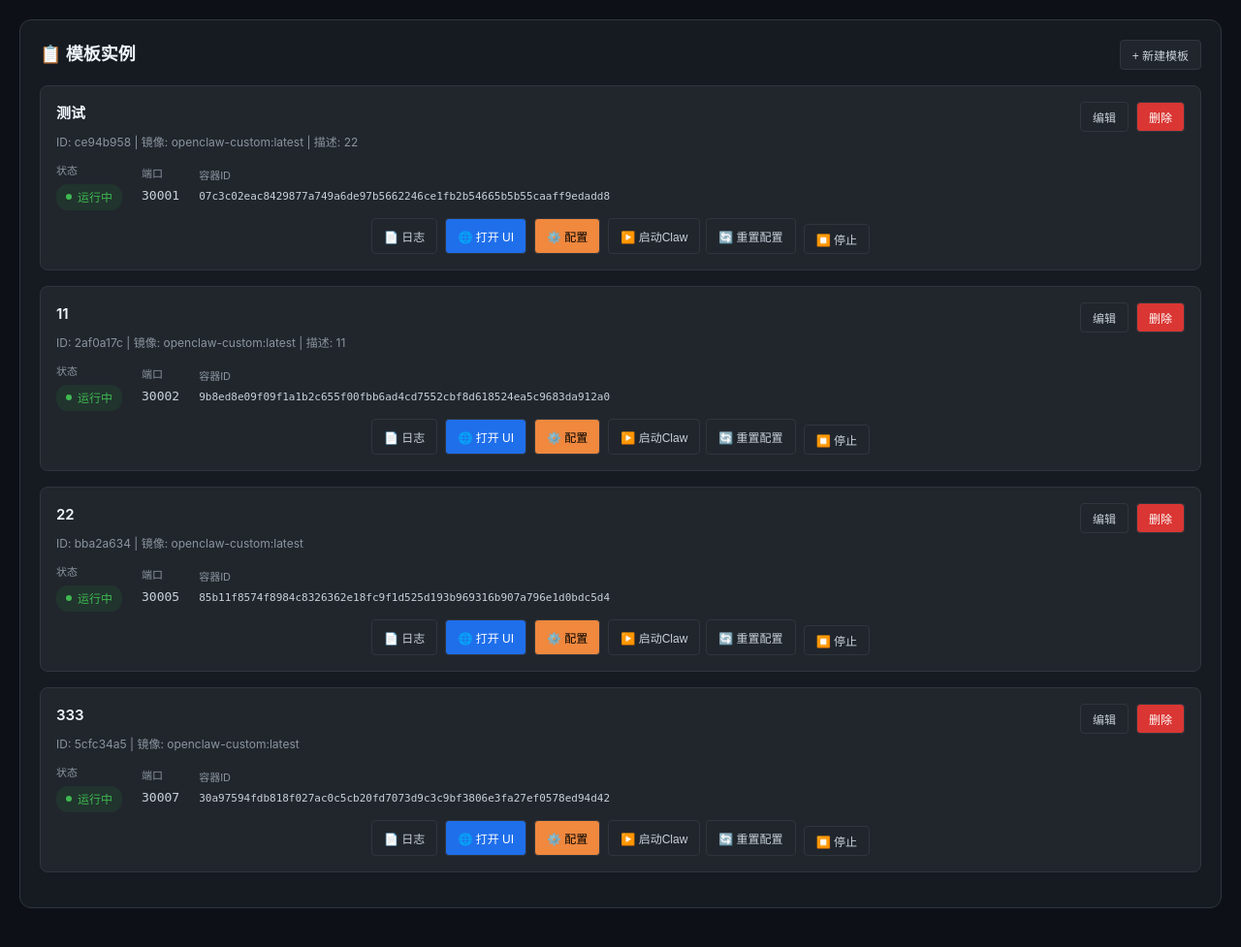
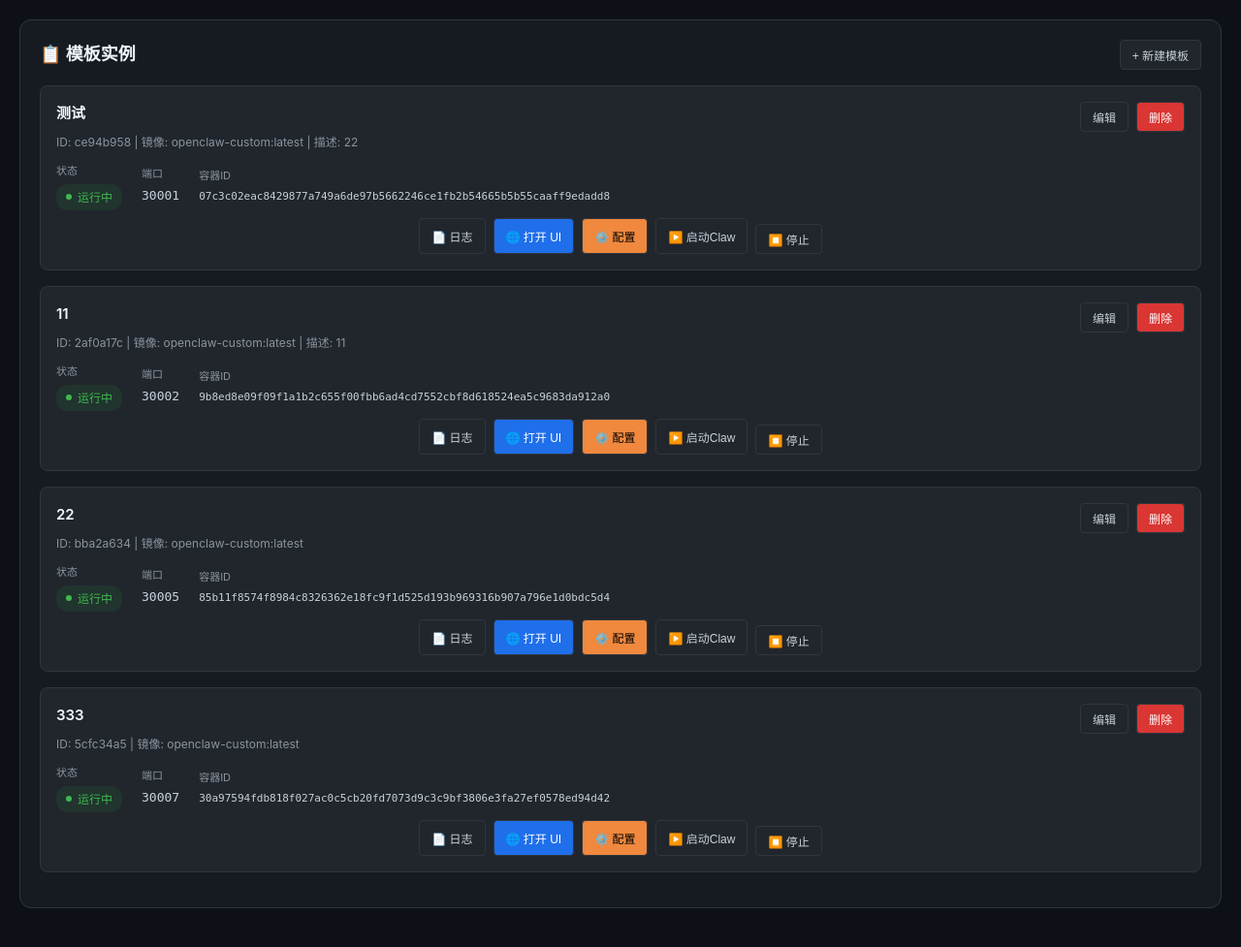
Before and after one commit to xq41656/openclaw-manager, a FastAPI app: page /templates/templates.html in a window 1280 px wide. Shown: the whole page at 97% size. Run offline with FastAPI, Linux system fonts and the light colour scheme; data comes from the database, SQL or seed files in the repository.

Commit message:
移除重置配置按钮

```diff
--- a/templates/templates.html
+++ b/templates/templates.html
@@ -147,7 +147,6 @@
                         html += '<div class="actions" style="justify-content:center;flex-wrap:wrap;gap:6px;">';
                         html += '<button class="btn" id="startClawBtn-' + agent.id + '" onclick="startClaw(\'' + agent.id + '\')">▶️ 启动Claw</button>';
                         html += '<button class="btn" id="stopClawBtn-' + agent.id + '" onclick="stopClaw(\'' + agent.id + '\')">⏹️ 停止Claw</button>';
-                        html += '<button class="btn" onclick="resetConfig(\'' + agent.id + '\')">🔄 重置配置</button>';
                         html += '</div><button class="btn" onclick="stopAgent(\'' + agent.id + '\')" style="margin-top:6px;">⏹️ 停止</button>';
                     }
 
@@ -228,8 +227,6 @@
                 alert('❌ 停止失败: ' + e.message);
             }
         }
-
-        async function resetConfig(id) { await fetch(API_BASE + '/api/agents/instances/' + id + '/reset-openclaw', {method: 'POST'}); alert('配置已重置'); loadTemplates(); }
 
         async function viewLogs(id) {
             currentLogAgentId = id;
```
